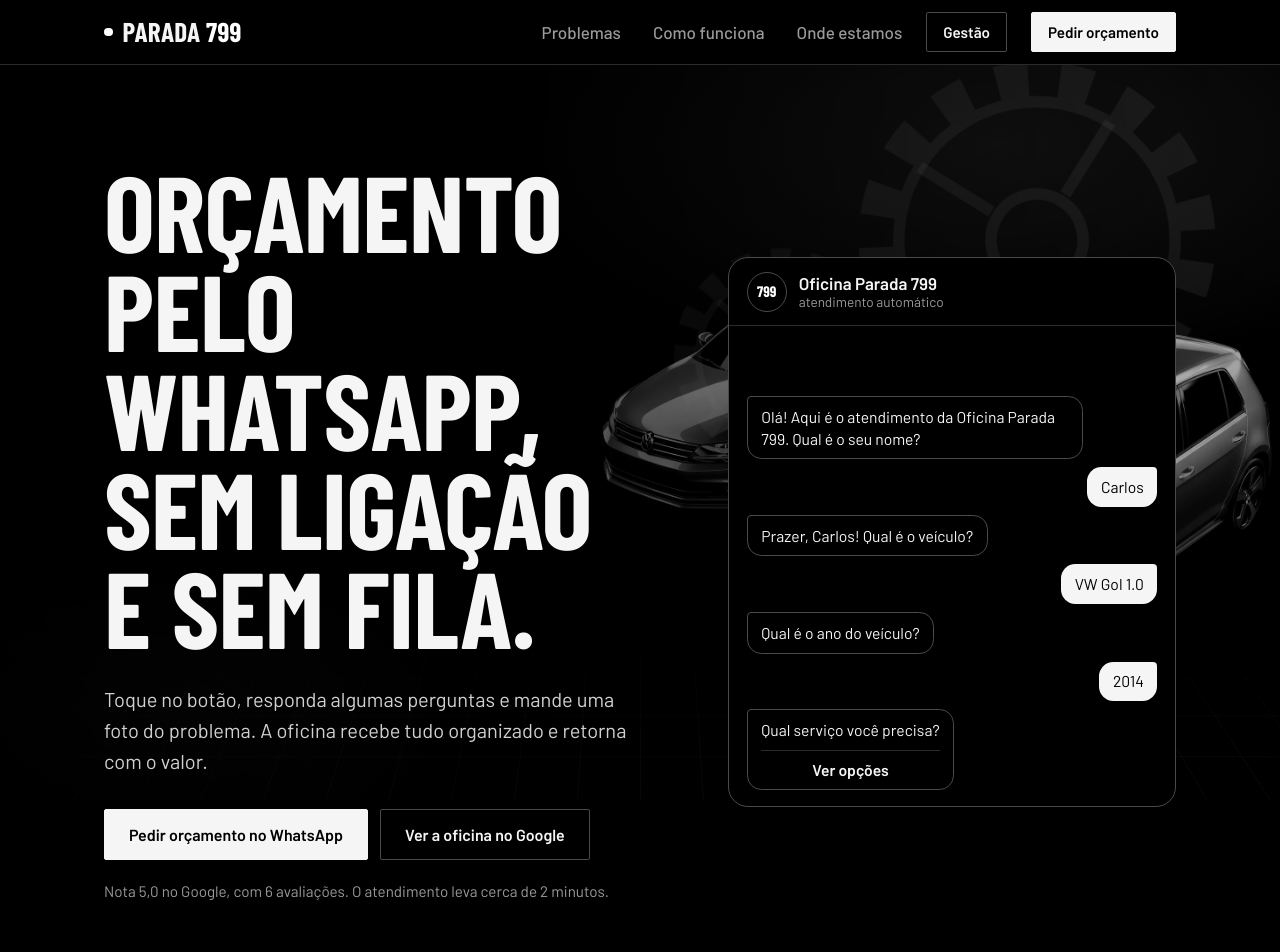
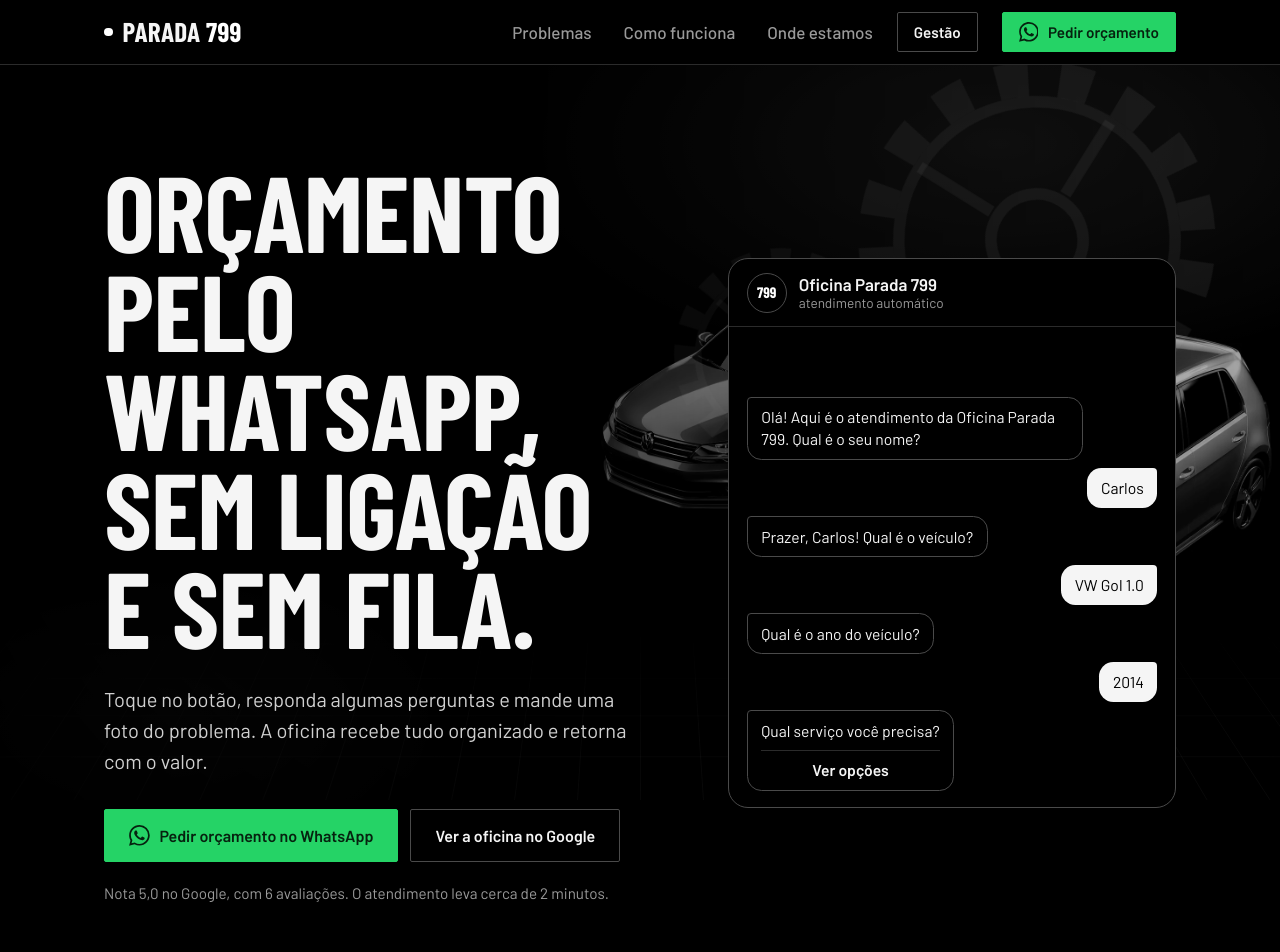
Before and after one commit to MatheusAnsel/Sistema-para-oficina, a Next.js app: page / in a window 1280 px wide. Shown: the top 952 px of the page. Built offline with nearby package versions, Linux system fonts and the light colour scheme; no server answers.

Commit message:
feat(home): botoes de pedir orcamento em verde WhatsApp com o logo
Cabecalho, faixa do celular e hero usam .btn-whatsapp (verde #25d366, texto escuro para contraste) e o icone do WhatsApp.

```diff
--- a/src/app/globals.css
+++ b/src/app/globals.css
@@ -110,6 +110,27 @@
   background: var(--accent);
   border-color: var(--accent);
   box-shadow: 0 0 0 3px rgba(255, 255, 255, 0.22);
+}
+
+/* Botao que abre o WhatsApp: verde da marca + logo, para ficar obvio que o pedido sai por la.
+   Texto escuro (e nao branco) porque o branco sobre #25d366 tem contraste baixo. */
+.btn-whatsapp {
+  gap: 0.6rem;
+  background: #25d366;
+  border-color: #25d366;
+  color: #06220f;
+}
+
+.btn-whatsapp:hover {
+  background: #3be07a;
+  border-color: #3be07a;
+  box-shadow: 0 0 0 3px rgba(37, 211, 102, 0.28);
+}
+
+.btn-whatsapp svg {
+  flex: none;
+  width: 1.3em;
+  height: 1.3em;
 }
 
 .btn-ghost {
--- a/src/app/page.tsx
+++ b/src/app/page.tsx
@@ -1,5 +1,6 @@
 import { business } from "@/config/business";
 import ChatPreview from "@/components/ChatPreview";
+import IconeWhatsApp from "@/components/IconeWhatsApp";
 import FundoDinamico from "@/components/FundoDinamico";
 import { directionsUrl, mapsEmbedUrl, phoneTel, serviceMessage, siteUrl, whatsappLink } from "@/lib/site";
 
@@ -64,7 +65,8 @@
           <a className="btn btn-ghost btn-sm header-gestao" href="/gestao">
             Gestão
           </a>
-          <a className="btn btn-primary btn-sm header-cta" href={cta} target="_blank" rel="noopener">
+          <a className="btn btn-whatsapp btn-sm header-cta" href={cta} target="_blank" rel="noopener">
+            <IconeWhatsApp />
             Pedir orçamento
           </a>
         </div>
@@ -72,7 +74,8 @@
         {/* Celular: os dois botões ficam numa faixa logo abaixo da navbar, dentro do cabeçalho fixo,
             para continuarem na tela ao rolar (no desktop ficam dentro da navbar). */}
         <div className="mobile-actions wrap">
-          <a className="btn btn-primary" href={cta} target="_blank" rel="noopener">
+          <a className="btn btn-whatsapp" href={cta} target="_blank" rel="noopener">
+            <IconeWhatsApp />
             Pedir orçamento
           </a>
           <a className="btn btn-ghost" href="/gestao">
@@ -92,7 +95,8 @@
               organizado e retorna com o valor.
             </p>
             <div className="actions">
-              <a className="btn btn-primary" href={cta} target="_blank" rel="noopener">
+              <a className="btn btn-whatsapp" href={cta} target="_blank" rel="noopener">
+                <IconeWhatsApp />
                 Pedir orçamento no WhatsApp
               </a>
               <a className="btn btn-ghost" href={business.googleProfileUrl} target="_blank" rel="noopener">
--- /dev/null
+++ b/src/components/IconeWhatsApp.tsx
@@ -0,0 +1,8 @@
+/** Logo do WhatsApp (glifo), para os botoes que abrem a conversa. Herda a cor do texto (currentColor). */
+export default function IconeWhatsApp({ className }: { className?: string }) {
+  return (
+    <svg className={className} viewBox="0 0 24 24" aria-hidden="true" focusable="false" fill="currentColor">
+      <path d="M17.472 14.382c-.297-.149-1.758-.867-2.03-.967-.273-.099-.471-.148-.67.15-.197.297-.767.966-.94 1.164-.173.199-.347.223-.644.075-.297-.15-1.255-.463-2.39-1.475-.883-.788-1.48-1.761-1.653-2.059-.173-.297-.018-.458.13-.606.134-.133.298-.347.446-.52.149-.174.198-.298.298-.497.099-.198.05-.371-.025-.52-.075-.149-.669-1.612-.916-2.207-.242-.579-.487-.5-.669-.51-.173-.008-.371-.01-.57-.01-.198 0-.52.074-.792.372-.272.297-1.04 1.016-1.04 2.479 0 1.462 1.065 2.875 1.213 3.074.149.198 2.096 3.2 5.077 4.487.709.306 1.262.489 1.694.625.712.227 1.36.195 1.871.118.571-.085 1.758-.719 2.006-1.413.248-.694.248-1.289.173-1.413-.074-.124-.272-.198-.57-.347m-5.421 7.403h-.004a9.87 9.87 0 01-5.031-1.378l-.361-.214-3.741.982.998-3.648-.235-.374a9.86 9.86 0 01-1.51-5.26c.001-5.45 4.436-9.884 9.888-9.884 2.64 0 5.122 1.03 6.988 2.898a9.825 9.825 0 012.893 6.994c-.003 5.45-4.437 9.884-9.885 9.884m8.413-18.297A11.815 11.815 0 0012.05 0C5.495 0 .16 5.335.157 11.892c0 2.096.547 4.142 1.588 5.945L.057 24l6.305-1.654a11.882 11.882 0 005.683 1.448h.005c6.554 0 11.89-5.335 11.893-11.893a11.821 11.821 0 00-3.48-8.413Z" />
+    </svg>
+  );
+}
```
